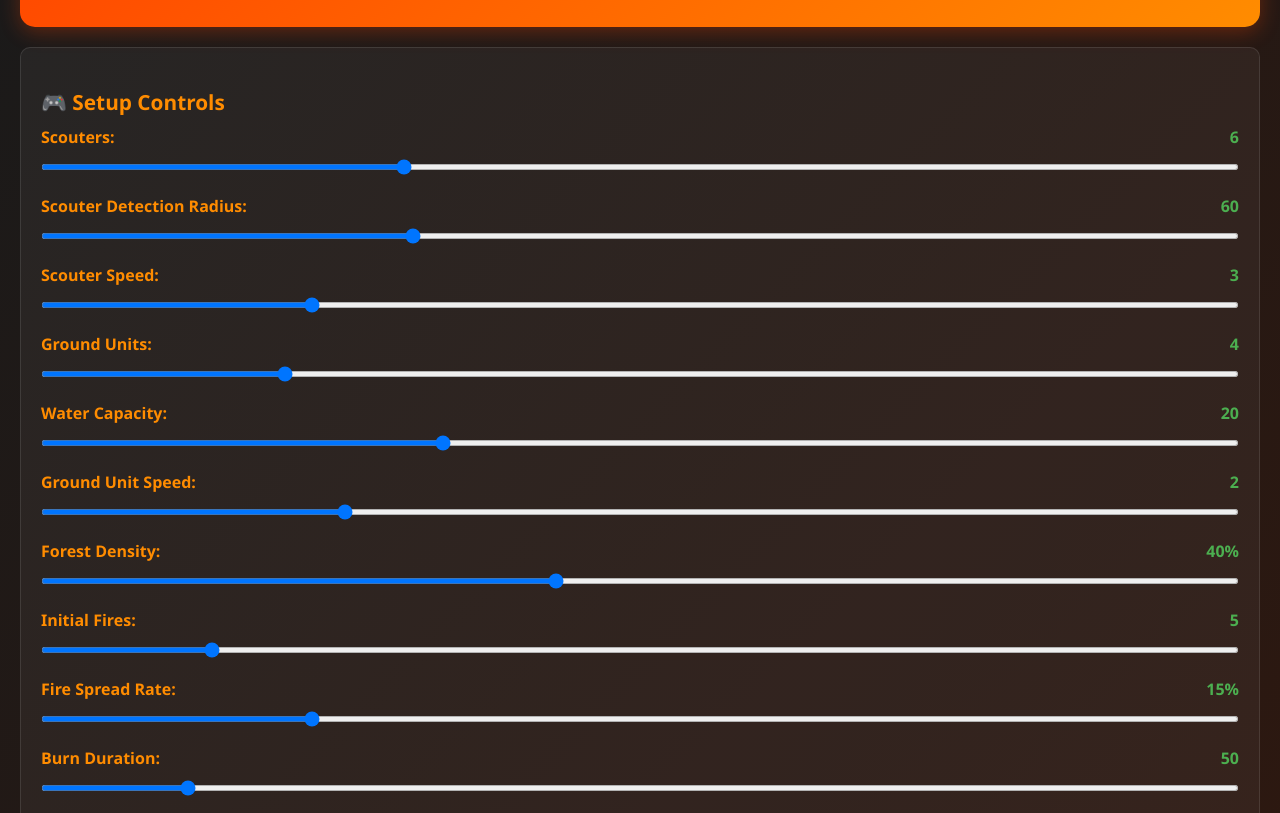
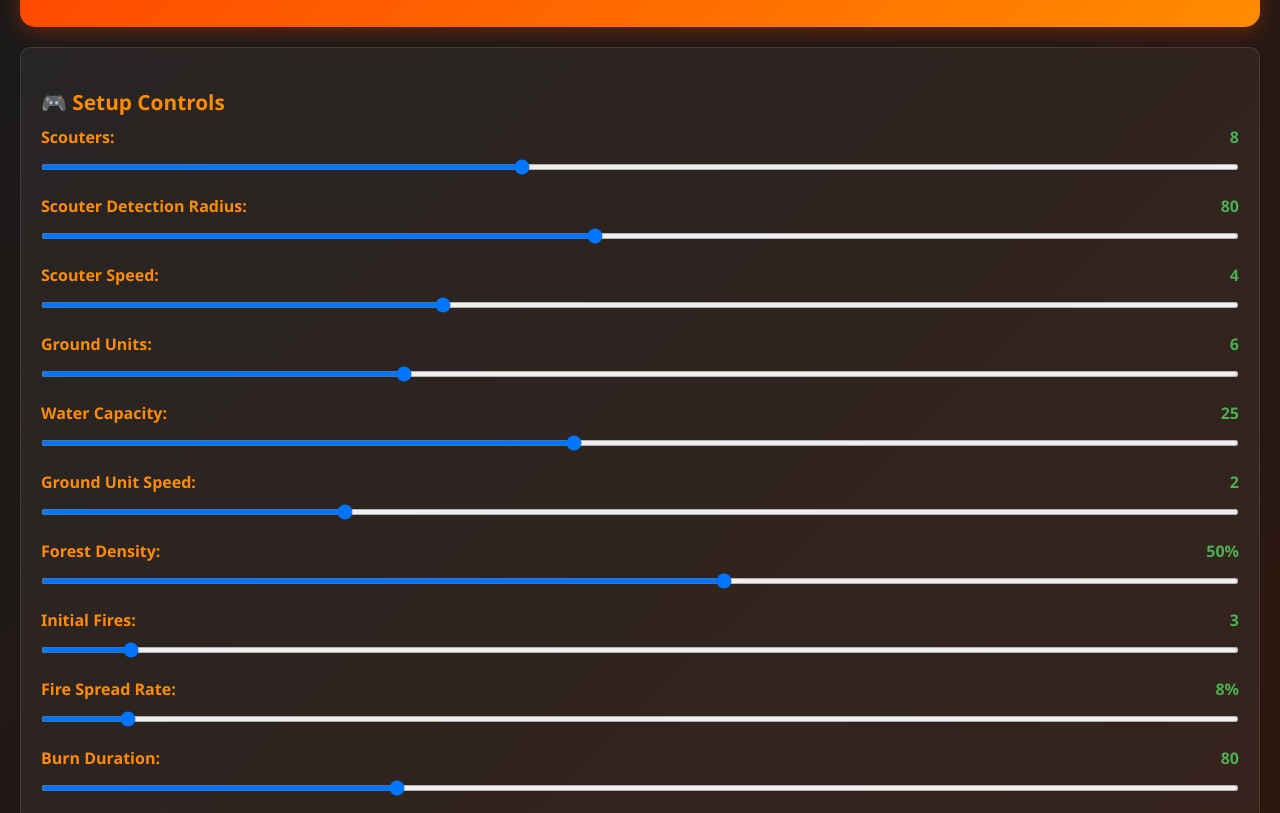
Before and after one commit to retr0sity/firefighters-simulation, a plain HTML site: page index.html in a window 1280 px wide. Shown: the part 130-943 px from the top of the page. Drawn offline with Linux system fonts and the light colour scheme.

Commit message:
Changed the values for a more fun first impression

```diff
--- a/index.html
+++ b/index.html
@@ -264,28 +264,28 @@
                 <h3>🎮 Setup Controls</h3>
 
                 <div class="control-group">
-                    <label>Scouters: <span class="value-display" id="val-scouters">6</span></label>
-                    <input type="range" id="num-scouters" min="0" max="20" value="6">
+                    <label>Scouters: <span class="value-display" id="val-scouters">8</span></label>
+                    <input type="range" id="num-scouters" min="0" max="20" value="8">
                 </div>
 
                 <div class="control-group">
-                    <label>Scouter Detection Radius: <span class="value-display" id="val-detection">60</span></label>
-                    <input type="range" id="scouter-detection" min="20" max="150" value="60">
+                    <label>Scouter Detection Radius: <span class="value-display" id="val-detection">80</span></label>
+                    <input type="range" id="scouter-detection" min="20" max="150" value="80">
                 </div>
 
                 <div class="control-group">
-                    <label>Scouter Speed: <span class="value-display" id="val-scout-speed">3</span></label>
-                    <input type="range" id="scouter-speed" min="1" max="10" value="3">
+                    <label>Scouter Speed: <span class="value-display" id="val-scout-speed">4</span></label>
+                    <input type="range" id="scouter-speed" min="1" max="10" value="4">
                 </div>
 
                 <div class="control-group">
-                    <label>Ground Units: <span class="value-display" id="val-ground">4</span></label>
-                    <input type="range" id="num-ground" min="0" max="20" value="4">
+                    <label>Ground Units: <span class="value-display" id="val-ground">6</span></label>
+                    <input type="range" id="num-ground" min="0" max="20" value="6">
                 </div>
 
                 <div class="control-group">
-                    <label>Water Capacity: <span class="value-display" id="val-water">20</span></label>
-                    <input type="range" id="water-capacity" min="5" max="50" value="20">
+                    <label>Water Capacity: <span class="value-display" id="val-water">25</span></label>
+                    <input type="range" id="water-capacity" min="5" max="50" value="25">
                 </div>
 
                 <div class="control-group">
@@ -294,23 +294,23 @@
                 </div>
 
                 <div class="control-group">
-                    <label>Forest Density: <span class="value-display" id="val-density">40%</span></label>
-                    <input type="range" id="forest-density" min="10" max="80" value="40">
+                    <label>Forest Density: <span class="value-display" id="val-density">50%</span></label>
+                    <input type="range" id="forest-density" min="10" max="80" value="50">
                 </div>
 
                 <div class="control-group">
-                    <label>Initial Fires: <span class="value-display" id="val-fires">5</span></label>
-                    <input type="range" id="initial-fires" min="1" max="30" value="5">
+                    <label>Initial Fires: <span class="value-display" id="val-fires">3</span></label>
+                    <input type="range" id="initial-fires" min="1" max="30" value="3">
                 </div>
 
                 <div class="control-group">
-                    <label>Fire Spread Rate: <span class="value-display" id="val-spread">15%</span></label>
-                    <input type="range" id="fire-spread" min="5" max="50" value="15">
+                    <label>Fire Spread Rate: <span class="value-display" id="val-spread">8%</span></label>
+                    <input type="range" id="fire-spread" min="5" max="50" value="8">
                 </div>
 
                 <div class="control-group">
-                    <label>Burn Duration: <span class="value-display" id="val-burn">50</span></label>
-                    <input type="range" id="burn-duration" min="30" max="200" value="50">
+                    <label>Burn Duration: <span class="value-display" id="val-burn">80</span></label>
+                    <input type="range" id="burn-duration" min="30" max="200" value="80">
                 </div>
 
                 <div class="control-group">
@@ -328,7 +328,7 @@
                     <label style="display: flex; align-items: center; gap: 10px;">
                         Auto-Start Fires:
                         <label class="switch">
-                            <input type="checkbox" id="auto-start-fires">
+                            <input type="checkbox" id="auto-start-fires" checked>
                             <span class="slider"></span>
                         </label>
                     </label>
@@ -479,7 +479,7 @@
                 this.y = y;
                 this.state = 0; // 0=healthy, 1=burning, 2=burning-long, 3=extinguished, 4=burned-out
                 this.burnTime = 0;
-                this.maxBurnTime = 50; // Will be set from slider
+                this.maxBurnTime = 80; // Will be set from slider
             }
 
             update() {
```
